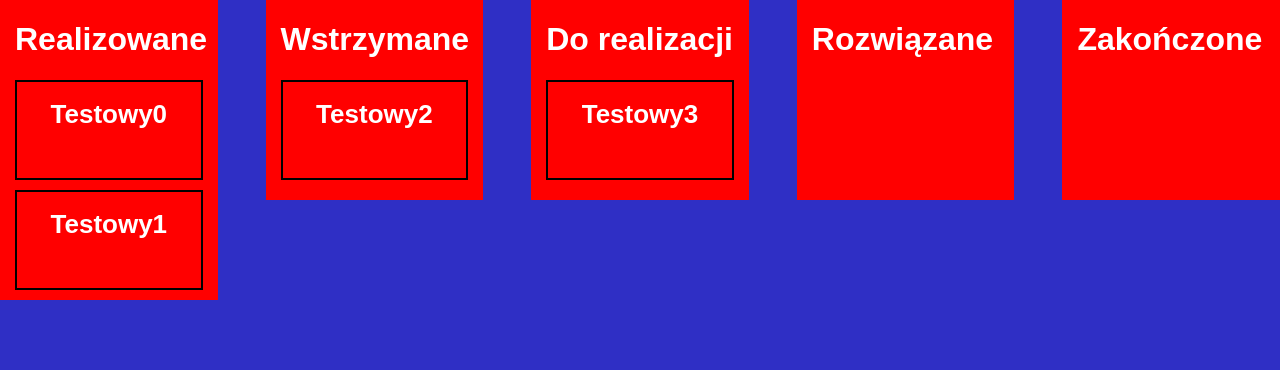
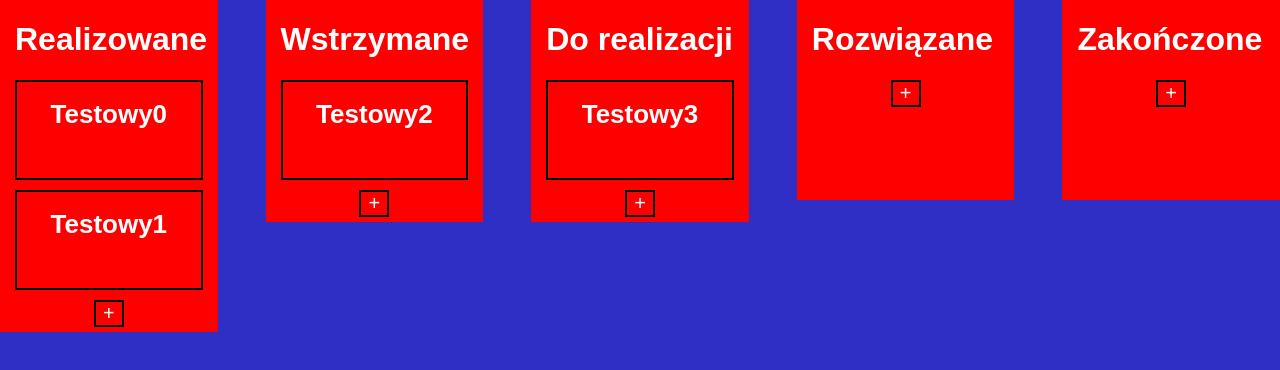
Before and after one commit to Rayahenn/task-manager, a Vue app: page / in a window 1280 px wide. Shown: the top 370 px of the page. Built offline with nearby package versions, Linux system fonts and the light colour scheme.

Commit message:
Moving to components, adding new tasks and styling

```diff
--- a/src/App.vue
+++ b/src/App.vue
@@ -1,78 +1,70 @@
 <template>
   <div id="app">
     <div class="wrapper">
-      <div class="taskList" v-for="board in boards" :key="board.id">
-        <h1>{{ board.name }}</h1>
-        <div class="taskItem" v-for="task in taskList" :key="task.id" :board="task.board_id" v-if="task.board_id === board.id">
-          <h1>{{ task.name }}</h1>
-        </div>
-      </div>
-
-
-
-
+      <TaskList />
     </div>
   </div>
 </template>
 
 <script>
-//import TaskItem from '@/components/TaskItem';
+
+import TaskList from '@/components/TaskList';
 
 export default {
   name: 'App',
-  //components: { TaskItem }
+  components: { TaskList },
   data() {
     return {
-       taskList: [
-                {
-                    id: 1,
-                    board_id: 1,
-                    name: "Testowy0"
-                },
-                {
-                    id: 2,
-                    board_id: 1,
-                    name: "Testowy1"
-                },
-                {
-                    id: 3,
-                    board_id: 2,
-                    name: "Testowy2"
-                },
-                {
-                    id: 4,
-                    board_id: 3,
-                    name: "Testowy3"
-                }
-            ],
-        boards: [
-          {
-            id: 1,
-            name: "Realizowane"
-          },
-           {
-            id: 2,
-            name: "Wstrzymane"
-          },
-           {
-            id: 3,
-            name: "Do realizacji"
-          },
-           {
-            id: 4,
-            name: "Rozwiązane"
-          },
-           {
-            id: 5,
-            name: "Zakończone"
-          }
-        ]
+      //  taskList: [
+      //           {
+      //               id: 1,
+      //               board_id: 1,
+      //               name: "Testowy0"
+      //           },
+      //           {
+      //               id: 2,
+      //               board_id: 1,
+      //               name: "Testowy1"
+      //           },
+      //           {
+      //               id: 3,
+      //               board_id: 2,
+      //               name: "Testowy2"
+      //           },
+      //           {
+      //               id: 4,
+      //               board_id: 3,
+      //               name: "Testowy3"
+      //           }
+      //       ],
+        // boards: [
+        //   {
+        //     id: 1,
+        //     name: "Realizowane"
+        //   },
+        //    {
+        //     id: 2,
+        //     name: "Wstrzymane"
+        //   },
+        //    {
+        //     id: 3,
+        //     name: "Do realizacji"
+        //   },
+        //    {
+        //     id: 4,
+        //     name: "Rozwiązane"
+        //   },
+        //    {
+        //     id: 5,
+        //     name: "Zakończone"
+        //   }
+        // ]
   }
   }
 }
 </script>
 
-<style>
+<style lang="scss">
   * {
     box-sizing: border-box;
   }
@@ -84,9 +76,9 @@ export default {
   }
 
   .wrapper {
-    display: flex;
+
     position: relative;
-   justify-content: space-between;
+
     height: 100vh;
     width: 100%;
     background-color: rgb(47, 47, 197);
@@ -95,26 +87,4 @@ export default {
     margin: 0;
   }
 
-  .taskList {
-    height: auto;
-    position: relative;
-    display: inline-block;
-    width: 17%;
-    background-color: red;
-    padding: 0 15px;
-    margin: 0 0 auto;
-    min-height: 200px;
-
-  }
-  .taskItem {
-        position: relative;
-        display: flex;
-
-        justify-content: center;
-        width: 100%;
-        border: 2px solid black;
-        height: 100px;
-        margin: 10px 0;
-        font-size: 13px
-  }
 </style>
--- a/src/components/TaskItem.vue
+++ b/src/components/TaskItem.vue
@@ -1,36 +1,63 @@
 <template>
-    <div class="taskItem">
-        <h1>{{taskList.name}}</h1>
+    <div class="tasks">
+        <div class="taskItem"
+        v-for="task in taskList"
+        :key="task.id"
+        :board_id="task.board_id"
+        v-if="task.board_id == board_id"
+        >
+          <h1>{{ task.name }}</h1>
+        </div>
     </div>
 </template>
 
 <script>
+
 export default {
+
     props: {
-        name: String
+        board_id: Number,
     },
     data() {
         return{
             taskList: [
                 {
                     id: 1,
-                    name: "Poprawa edito"
+                    board_id: 0,
+                    name: "Testowy0"
                 },
                 {
                     id: 2,
-                    name: "Testowy"
+                    board_id: 0,
+                    name: "Testowy1"
+                },
+                {
+                    id: 3,
+                    board_id: 1,
+                    name: "Testowy2"
+                },
+                {
+                    id: 4,
+                    board_id: 2,
+                    name: "Testowy3"
                 }
-            ]
+            ],
         }
     }
 }
 </script>
 
-<style>
-    .taskItem {
+<style lang="scss">
+
+
+  .taskItem {
         position: relative;
+        display: flex;
+        justify-content: center;
         width: 100%;
         border: 2px solid black;
         height: 100px;
-    }
+        margin: 10px 0;
+        font-size: 13px
+  }
 </style>
--- /dev/null
+++ b/src/components/TaskList.vue
@@ -0,0 +1,150 @@
+<template>
+    <div class="board">
+        <div class="taskList" v-for="board in boards" :key="board.id">
+            <h1>{{ board.name }}</h1>
+            <TaskItem :board_id="board.id"/>
+            <div class="addItem">
+                <div class="add" @click="openNewItem(board.id)" :class="{ active: board.active}" v-if="!board.addingItem">+</div>
+                <div class="newItem" v-else>
+                    <input type="text" class="itemName" placeholder="Wpisz nazwe zadania...">
+                    <div class="apply">Zatwierdź</div>
+                    <div class="cancel" @click="closeNewItem(board.id)">Anuluj</div>
+                </div>
+            </div>
+        </div>
+    </div>
+
+</template>
+
+<script>
+import TaskItem from '@/components/TaskItem';
+export default {
+    name: 'TaskList',
+    components: { TaskItem },
+    data() {
+        return {
+            currentBoard: 0,
+
+            boards: [
+            {
+                id: 0,
+                name: "Realizowane",
+                 addingItem: false,
+            },
+            {
+                id: 1,
+                name: "Wstrzymane",
+                 addingItem: false,
+            },
+            {
+                id: 2,
+                name: "Do realizacji",
+                 addingItem: false,
+            },
+            {
+                id: 3,
+                name: "Rozwiązane",
+                 addingItem: false,
+            },
+            {
+                id: 4,
+                name: "Zakończone",
+                 addingItem: false,
+            }
+            ]
+            }
+    },
+    methods: {
+        addItem() {
+
+        },
+        openNewItem(id) {
+            let boardId = this.boards[id];
+
+        boardId.active = !boardId.active
+        boardId.addingItem = !boardId.addingItem;
+        this.$set(this.boards, id, boardId);
+        },
+        closeNewItem(id) {
+        let boardId = this.boards[id];
+        boardId.active = !boardId.active;
+        boardId.addingItem = !boardId.addingItem;
+        this.$set(this.boards, id, boardId);
+        }
+    }
+}
+</script>
+
+<style lang="scss">
+    .board {
+        display: flex;
+        width: 100%;
+        height: 100vh;
+        justify-content: space-between;
+    }
+
+    .taskList {
+    height: auto;
+    position: relative;
+    display: inline-block;
+    width: 17%;
+    background-color: red;
+    padding: 0 15px;
+    margin: 0 0 auto;
+    min-height: 200px;
+
+    .addItem {
+        display: flex;
+        width: 100%;
+
+        background-color: transparent;
+        align-items: center;
+        justify-content: center;
+        .add {
+            font-size: 20px;
+            width: 30px;
+            text-align: center;
+            border: 2px solid black;
+            cursor: pointer;
+            margin-bottom: 5px;
+        }
+        .active {
+            display: none;
+        }
+
+        .newItem {
+            display: flex;
+            width: 100%;
+            flex-direction: row;
+            flex-wrap: wrap;
+            height: 100px;
+            justify-content: space-evenly;
+            input {
+                width: 100%;
+                height: 30px;
+                transition: 0.2s linear;
+                &:focus {
+                    -webkit-box-shadow: 0px 0px 17px 8px rgba(21,21,128,1);
+                    -moz-box-shadow: 0px 0px 17px 8px rgba(21,21,128,1);
+                    box-shadow: 0px 0px 17px 8px rgba(21,21,128,1);
+                }
+            }
+            div {
+                display: flex;
+                width: 100px;
+                height: 40px;
+                background-color: blue;
+                align-items: center;
+                justify-content: center;
+                font-size: 20px;
+                cursor: pointer;
+                transition: 0.3s linear;
+                &:hover {
+                    background-color: rgb(15, 15, 80);
+                }
+            }
+        }
+    }
+
+  }
+</style>
```
